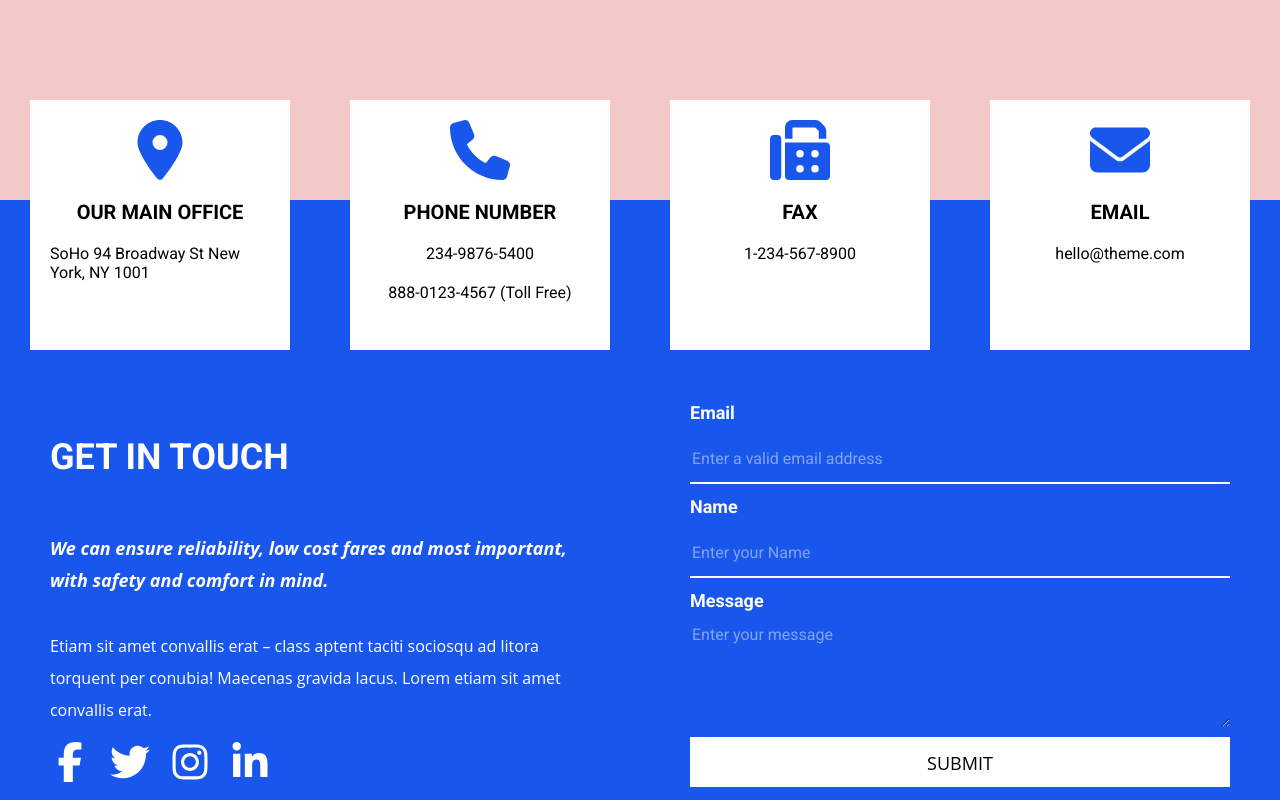
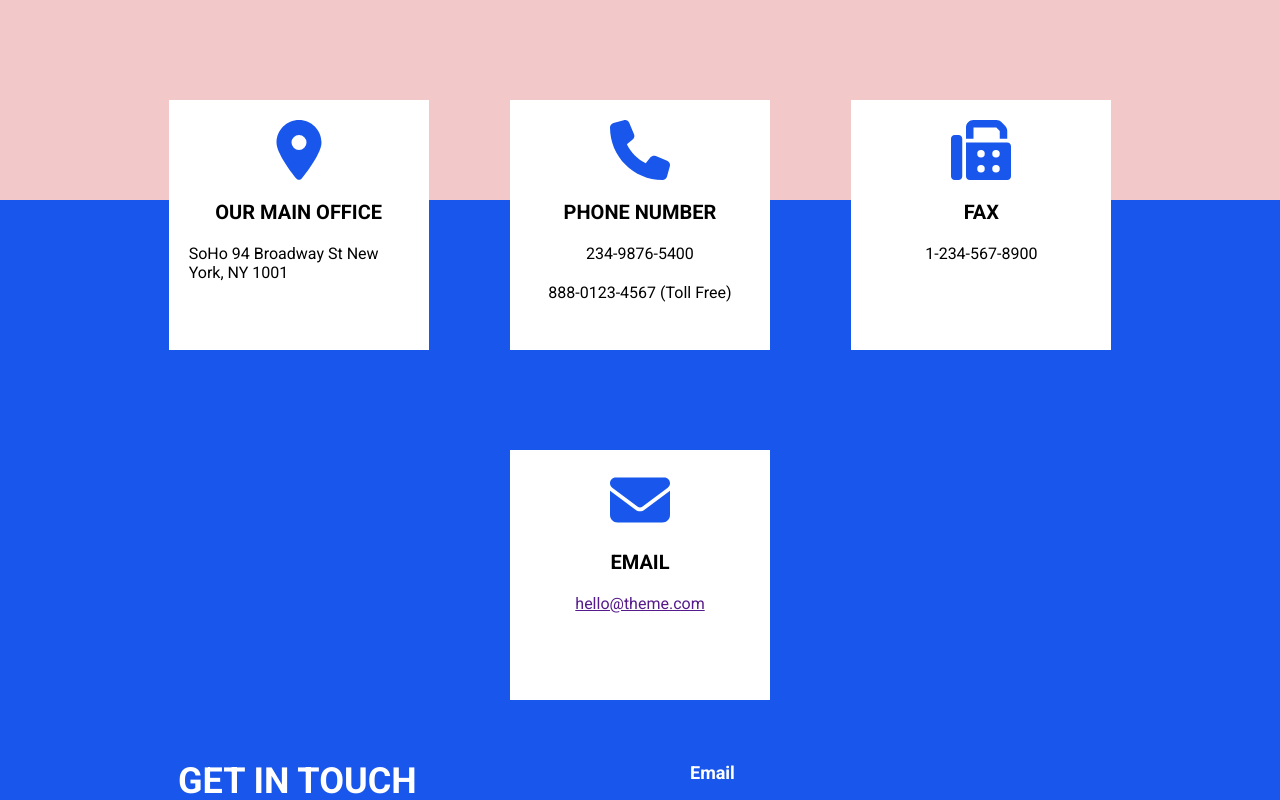
Before and after one commit to mithileshkumar/ng-contact-page, an Angular app: page / in a window 1280 px wide. Shown: the top 800 px of the page. Built offline with nearby package versions, Linux system fonts and the light colour scheme.

Commit message:
fixed styles

```diff
--- a/src/app/app.component.html
+++ b/src/app/app.component.html
@@ -1,7 +1,8 @@
 <main class="contact-container">
-  <div class="contact-content__top">
-  </div>
-  <div class="contact-content__middle">
+  <section class="contact-content__top">
+  </section>
+  <section class="contact-content__section">
+    <section class="contact-content__middle">
       <!-- TODO: can move it to a separate component -->
       <div class="contact-content__card">
         <!-- TODO: use downloaded SVG -->
@@ -42,10 +43,10 @@
             d="M48 64C21.5 64 0 85.5 0 112c0 15.1 7.1 29.3 19.2 38.4L236.8 313.6c11.4 8.5 27 8.5 38.4 0L492.8 150.4c12.1-9.1 19.2-23.3 19.2-38.4c0-26.5-21.5-48-48-48H48zM0 176V384c0 35.3 28.7 64 64 64H448c35.3 0 64-28.7 64-64V176L294.4 339.2c-22.8 17.1-54 17.1-76.8 0L0 176z" />
         </svg>
         <div class="contact-content__title">EMAIL</div>
-      <div class="contact-content__text"><a>hello@theme.com</a></div>
+        <div class="contact-content__text"><a href="">hello@theme.com</a></div>
       </div>
-  </div>
-  <div class="contact-content__bottom">
+    </section>
+    <section class="contact-content__bottom">
       <div class="contact-content__bottom-left">
         <p class="text-1">GET IN TOUCH</p>
         <p class="text-2">We can ensure reliability, low cost fares and most important, with safety and comfort in mind.
@@ -89,5 +90,6 @@
           <button class="contact-content__form-button" type="submit">SUBMIT</button>
         </form>
       </div>
-  </div>
+    </section>
+  </section>
 </main>
--- a/src/app/app.component.scss
+++ b/src/app/app.component.scss
@@ -8,6 +8,16 @@
     }
 
     &-content {
+
+        &__section {
+            width: 100%;
+            display: flex;
+            flex-direction: column;
+            background-color: var(--ct-blue);
+            justify-content: center;
+            align-items: center;
+            ;
+        }
 
         &__card {
             box-sizing: border-box;
@@ -32,6 +42,10 @@
         &__text {
             font-family: "Roboto", sans-serif;
             font-size: 16px;
+
+            a {
+                cursor: pointer;
+            }
         }
 
         &__social-icons {
@@ -53,6 +67,7 @@
             justify-content: space-around;
             flex-wrap: wrap;
             background-color: var(--ct-blue);
+            width: 80%;
         }
 
         &__bottom {
@@ -97,6 +112,8 @@
                 outline: transparent;
                 border: none;
                 font-size: 18px;
+                margin-top: 20px;
+                cursor: pointer;
             }
 
             input {
@@ -115,6 +132,7 @@
                 font-weight: 700;
                 line-height: 25px;
                 font-size: 18px;
+                margin-top: 10px;
             }
 
             textarea {
@@ -124,6 +142,7 @@
                 color: white;
                 outline: none;
                 font-size: 16px;
+                border-bottom: 2px solid white;
             }
 
             textarea:focus {
@@ -138,6 +157,7 @@
     font-family: "Roboto", sans-serif;
     font-weight: 700;
     font-size: 2.25rem;
+    margin-top: 10px;
 }
 
 .text-2 {
@@ -164,6 +184,7 @@
     width: 40px;
     height: 40px;
     fill: white;
+    cursor: pointer;
 }
 
 ::placeholder {
```
Lines whose indentation alone changed are shown as unchanged.
